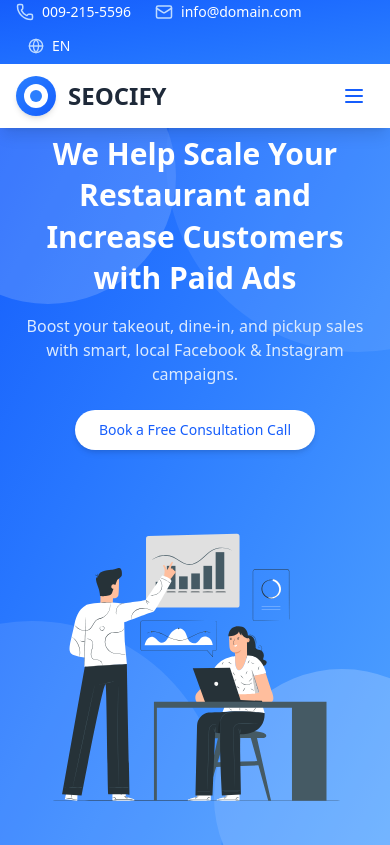
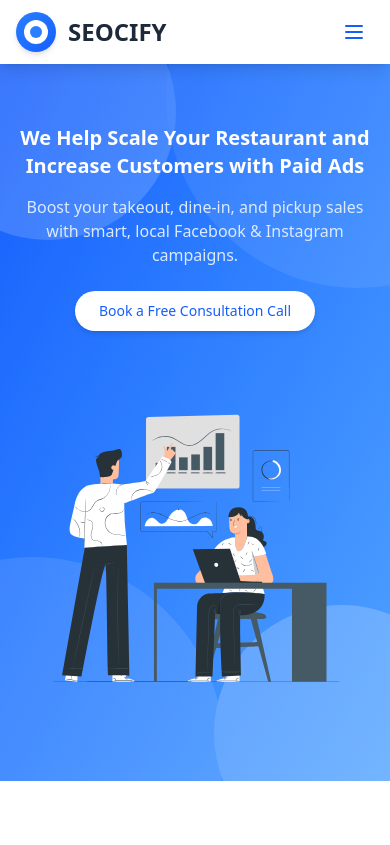
Before and after one commit to Waleed5423/Social-Agency, a Next.js app: page / in a window 390 px wide. Built offline with nearby package versions, Linux system fonts and the light colour scheme.

Commit message:
herosection

```diff
--- a/src/components/Home/HeroSection.tsx
+++ b/src/components/Home/HeroSection.tsx
@@ -6,26 +6,74 @@ import Image from "next/image";
 import img1 from "@/assets/Ill3.svg";
 
 const HeroSection = () => {
+  // Animation settings with 2-second delay
+  const containerVariants = {
+    hidden: { opacity: 0 },
+    visible: {
+      opacity: 1,
+      transition: {
+        delay: 1,
+        when: "beforeChildren",
+        staggerChildren: 0.2,
+      },
+    },
+  };
+
+  const itemVariants = {
+    hidden: { opacity: 0, y: 20 },
+    visible: {
+      opacity: 1,
+      y: 0,
+      transition: { duration: 0.8, ease: "easeOut" },
+    },
+  };
+
+  const imageVariants = {
+    hidden: { opacity: 0, x: 20 },
+    visible: {
+      opacity: 1,
+      x: 0,
+      transition: { duration: 0.8, ease: "easeOut", delay: 2.6 },
+    },
+  };
+
+  const circleVariants = {
+    hidden: { opacity: 0 },
+    visible: {
+      opacity: 0.2,
+      transition: { duration: 1, delay: 2.8 },
+    },
+  };
+
+  const bgVariants = {
+    hidden: { opacity: 0 },
+    visible: {
+      opacity: 1,
+      transition: { duration: 1, delay: 2 },
+    },
+  };
+
   return (
-    <section className="relative overflow-hidden bg-gradient-to-br from-blue-600 to-blue-400 h-[85vh]">
+    <section className="relative overflow-hidden  bg-gradient-to-br from-blue-600 to-blue-400 h-[85vh]">
       {/* Content Container */}
       <div className="relative h-full max-w-6xl mx-auto px-4 sm:px-6 lg:px-8 flex items-center z-10">
-        <div className="grid grid-cols-1 lg:grid-cols-2 gap-8 items-center w-full">
+        <motion.div
+          className="grid grid-cols-1 lg:grid-cols-2 gap-8 items-center w-full"
+          variants={containerVariants}
+          initial="hidden"
+          animate="visible"
+        >
           {/* Text Content */}
           <div className="space-y-4 text-center lg:text-left text-white">
             <motion.h1
-              initial={{ opacity: 0, y: 20 }}
-              animate={{ opacity: 1, y: 0 }}
-              transition={{ duration: 0.8, ease: "easeOut" }}
-              className="text-3xl sm:text-4xl font-bold leading-snug"
+              variants={itemVariants}
+              className="text-xl sm:text-4xl  font-bold leading-snug"
             >
               We Help Scale Your Restaurant and Increase Customers with Paid Ads
             </motion.h1>
 
             <motion.p
-              initial={{ opacity: 0, y: 20 }}
-              animate={{ opacity: 1, y: 0 }}
-              transition={{ duration: 0.8, delay: 0.2, ease: "easeOut" }}
+              variants={itemVariants}
               className="text-base sm:text-lg text-blue-100 max-w-md mx-auto lg:mx-0"
             >
               Boost your takeout, dine-in, and pickup sales with smart, local
@@ -33,15 +81,13 @@ const HeroSection = () => {
             </motion.p>
 
             <motion.div
-              initial={{ opacity: 0, y: 20 }}
-              animate={{ opacity: 1, y: 0 }}
-              transition={{ duration: 0.8, delay: 0.4, ease: "easeOut" }}
+              variants={itemVariants}
               className="flex flex-wrap justify-center lg:justify-start items-center gap-3 pt-2"
             >
               <motion.button
-                whileHover={{ scale: 1.03 }}
+                whileHover={{ scale: 1.0 }}
                 whileTap={{ scale: 0.98 }}
-                className="bg-white hover:bg-gray-100 text-blue-600 px-6 py-2.5 rounded-full text-sm font-medium shadow-md transition-colors"
+                className="bg-white cursor-pointer hover:bg-gray-100 text-blue-600 px-6 py-2.5 rounded-full text-sm font-medium shadow-md transition-colors"
               >
                 Book a Free Consultation Call
               </motion.button>
@@ -50,9 +96,7 @@ const HeroSection = () => {
 
           {/* Image */}
           <motion.div
-            initial={{ opacity: 0, x: 20 }}
-            animate={{ opacity: 1, x: 0 }}
-            transition={{ duration: 0.8, delay: 0.6, ease: "easeOut" }}
+            variants={imageVariants}
             className="relative flex justify-center"
           >
             <div className="relative w-full max-w-md rounded-xl overflow-hidden">
@@ -64,14 +108,14 @@ const HeroSection = () => {
               />
             </div>
           </motion.div>
-        </div>
+        </motion.div>
       </div>
 
       {/* Decorative circles */}
       <motion.div
-        initial={{ opacity: 0 }}
-        animate={{ opacity: 0.2 }}
-        transition={{ duration: 1, delay: 0.8 }}
+        variants={circleVariants}
+        initial="hidden"
+        animate="visible"
         className="absolute inset-0 overflow-hidden z-0"
       >
         {/* Top Left Circle */}
@@ -89,9 +133,9 @@ const HeroSection = () => {
 
       {/* Background fade animation */}
       <motion.div
-        initial={{ opacity: 0 }}
-        animate={{ opacity: 1 }}
-        transition={{ duration: 1 }}
+        variants={bgVariants}
+        initial="hidden"
+        animate="visible"
         className="absolute inset-0 bg-gradient-to-br from-blue-600 to-blue-400 z-[-1]"
       />
     </section>
--- a/src/components/Navbar.tsx
+++ b/src/components/Navbar.tsx
@@ -161,7 +161,7 @@ const FunctionalSidebar = () => {
             damping: 80,
             delay: 0.1,
           }}
-          className=" bg-gradient-to-br from-blue-600 to-blue-500 text-white px-4 py-0.5"
+          className="hidden md:block bg-gradient-to-br from-blue-600 to-blue-500 text-white px-4 py-0.5"
         >
           <div className="max-w-7xl mx-auto flex flex-wrap justify-between items-center gap-x-6 gap-y-2 text-sm">
             {/* Contact Info - Always in line */}
@@ -560,7 +560,6 @@ const FunctionalSidebar = () => {
                 </div>
 
                 {/* Sidebar Footer */}
-
               </motion.div>
             </motion.div>
           </>
```
